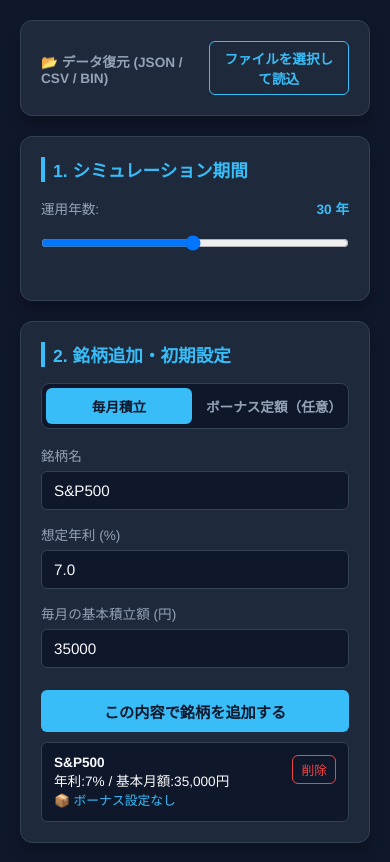
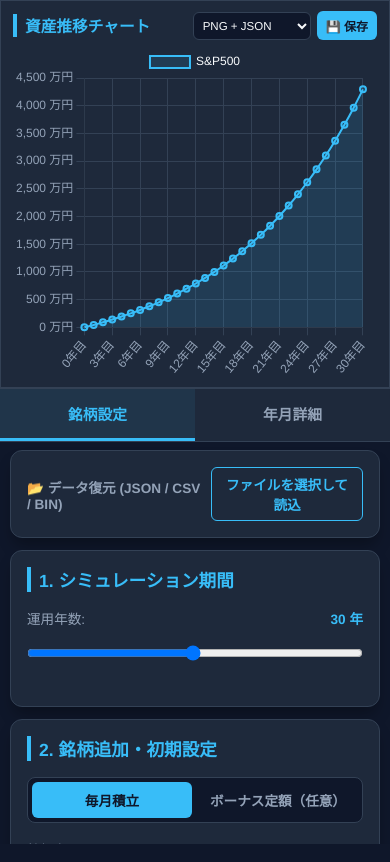
Before and after one commit to ichiyajou0125/asset-trajectory-simulator, a plain HTML site: page index.html in a window 390 px wide. Shown: the top 862 px of the page. Drawn offline with nearby package versions, Linux system fonts and the light colour scheme.

Commit message:
01:[変更]スマホUI対応の新規追加

```diff
--- a/index.html
+++ b/index.html
@@ -1,13 +1,15 @@
 <!DOCTYPE html>
 <html lang="ja">
 <head>
+  <meta name="viewport" content="width=device-width, initial-scale=1, viewport-fit=cover">
+
   <!-- 既存のスクリプト群 -->
   <script src="https://cdn.jsdelivr.net/npm/chart.js"></script>
   <script src="https://cdnjs.cloudflare.com/ajax/libs/html2canvas/1.4.1/html2canvas.min.js"></script>
-  <!-- ★JSZipライブラリを追加 -->
+  <!-- JSZipライブラリ -->
   <script src="https://cdnjs.cloudflare.com/ajax/libs/jszip/3.10.1/jszip.min.js"></script>
+
   <link rel="stylesheet" href="style.css">
-
   <title>資産運用シミュレーション</title>
 </head>
 <body>
@@ -15,16 +17,19 @@
   <input type="file" id="importFile" accept=".zip,.json,.csv,.bin" style="display: none;" onchange="handleFileImport(event)">
 
   <div class="container" id="appContainer">
-  <!-- 左パネル -->
-  <div>
-    <!-- ★データ管理（インポート）カード -->
+    <!-- スマホ用タブ状態（CSSだけで切り替える。JavaScriptでは操作しない） -->
+    <input class="mobile-tab-radio" type="radio" name="mobileView" id="mobileTabAssets" checked>
+    <input class="mobile-tab-radio" type="radio" name="mobileView" id="mobileTabDetails">
+
+    <!-- 左パネル：銘柄設定 -->
+    <div class="settings-panel" id="assetSettingsPanel">
+      <!-- データ管理（インポート）カード -->
       <div class="card io-card">
         <div style="display: flex; justify-content: space-between; align-items: center; gap: 10px;">
           <span style="font-size: 0.85rem; color: var(--text-sub); font-weight: bold;">📂 データ復元 (JSON / CSV / BIN)</span>
           <button class="btn btn-outline" style="width: auto; padding: 6px 14px; font-size: 0.85rem;" onclick="document.getElementById('importFile').click()">
             ファイルを選択して読込
           </button>
-        <input type="file" id="importFile" accept=".json,.csv,.bin" style="display: none;" onchange="handleFileImport(event)">
         </div>
       </div>
 
@@ -36,17 +41,14 @@
         </div>
       </div>
 
-    <!-- 2. 銘柄追加カード（タブ行き来方式） -->
+      <!-- 2. 銘柄追加カード（既存の銘柄内タブはそのまま） -->
       <div class="card">
         <h2>2. 銘柄追加・初期設定</h2>
-
-      <!-- タブボタン -->
         <div class="tab-group">
           <button class="tab-btn active" onclick="switchTab('tab-monthly')">毎月積立</button>
           <button class="tab-btn" onclick="switchTab('tab-bonus')">ボーナス定額（任意）</button>
         </div>
 
-      <!-- 共通入力：銘柄名 ＆ 想定年利 -->
         <div class="form-group">
           <label>銘柄名</label>
           <input type="text" id="assetName" value="S&P500">
@@ -56,7 +58,6 @@
           <input type="number" id="assetReturn" value="7.0" step="0.1">
         </div>
 
-      <!-- タブ1: 毎月積立 -->
         <div id="tab-monthly" class="tab-content active">
           <div class="form-group">
             <label>毎月の基本積立額 (円)</label>
@@ -64,7 +65,6 @@
           </div>
         </div>
 
-      <!-- タブ2: ボーナス定額 -->
         <div id="tab-bonus" class="tab-content">
           <div class="form-group">
             <label>ボーナス月（年2回まで選択可）</label>
@@ -94,7 +94,6 @@
         </div>
 
         <button class="btn" onclick="addAsset()" style="margin-top: 8px;">この内容で銘柄を追加する</button>
-
         <div id="assetList" class="item-list"></div>
       </div>
 
@@ -105,22 +104,19 @@
       </div>
     </div>
 
-  <!-- 右パネル -->
-  <div>
+    <!-- 右パネル：グラフと年月詳細 -->
+    <div class="visual-panel">
       <!-- チャートカード（画像＋データ保存ボタン） -->
       <div class="card" id="chartCard">
         <div class="chart-header">
           <h2 style="margin-bottom: 0;">資産推移チャート</h2>
-        <!-- ★保存形式選択 ＋ PNG＆データ同時出力 -->
           <div class="export-controls" style="display: flex; gap: 8px; align-items: center;">
             <select id="exportFormat" style="width: auto; padding: 6px 10px; font-size: 0.8rem;">
               <option value="json">PNG + JSON</option>
               <option value="csv">PNG + CSV</option>
               <option value="bin">PNG + BIN (バイナリ)</option>
             </select>
-          <button class="btn print-btn" onclick="exportWithData()">
-            💾 保存
-          </button>
+            <button class="btn print-btn" onclick="exportWithData()">💾 保存</button>
           </div>
         </div>
         <div class="chart-container">
@@ -129,40 +125,40 @@
       </div>
 
       <!-- 指定年月編集画面 -->
-    <div class="card">
+      <div class="card" id="detailCard">
         <h2>指定年月の詳細 ＆ 条件編集</h2>
         <div class="form-group">
           <label>時期指定スライダー: <span id="timeLabel" style="font-weight:bold; color:var(--accent);">0年 0ヶ月目</span></label>
           <input type="range" id="timeSlider" min="0" max="360" value="0" oninput="onSliderChange(this.value)">
         </div>
-
         <div style="background:#0f172a; padding:12px; border-radius:6px; border:1px solid var(--border); margin-bottom:16px;">
           <div style="font-size:0.8rem; color:var(--text-sub);">指定時期の合計資産額</div>
           <div id="totalAssetsAtTime" style="font-size:1.3rem; font-weight:bold; color:var(--accent); margin-top:4px;">0 円</div>
           <div id="breakdownAtTime" style="margin-top:8px; font-size:0.8rem; color:var(--text-sub);"></div>
         </div>
-
         <div class="form-group">
           <label>編集対象の銘柄</label>
           <select id="activeAssetSelect"></select>
         </div>
-
         <div style="border-top: 1px solid var(--border); padding-top: 12px; margin-top: 12px;">
           <label style="color: var(--accent); font-weight: bold; margin-bottom: 10px;">この年月からの条件変更</label>
-
           <div class="form-group">
             <label>新しい毎月の積立額 (円)</label>
             <input type="number" id="newMonthlyAmount" value="50000" step="1000">
           </div>
-
           <div class="form-group">
             <label>新しいボーナス1回あたりの追加額 (円)</label>
             <input type="number" id="newBonusAmount" value="100000" step="10000">
           </div>
-
           <button class="btn" onclick="applyTimelineChanges()">この年月から指定条件に変更・適用する</button>
         </div>
       </div>
+    </div>
+
+    <!-- スマホ時だけ表示する画面切替タブ -->
+    <div class="mobile-tabs" aria-label="表示画面の切り替え">
+      <label class="mobile-tab-btn" for="mobileTabAssets">銘柄設定</label>
+      <label class="mobile-tab-btn" for="mobileTabDetails">年月詳細</label>
     </div>
   </div>
 
--- a/style.css
+++ b/style.css
@@ -10,8 +10,20 @@
   --success: #4ade80;
 }
 
-* { box-sizing: border-box; margin: 0; padding: 0; font-family: 'Helvetica Neue', Arial, sans-serif; }
-body { background-color: var(--bg-color); color: var(--text-main); padding: 20px; display: flex; justify-content: center; }
+* {
+  box-sizing: border-box;
+  margin: 0;
+  padding: 0;
+  font-family: 'Helvetica Neue', Arial, sans-serif;
+}
+
+body {
+  background-color: var(--bg-color);
+  color: var(--text-main);
+  padding: 20px;
+  display: flex;
+  justify-content: center;
+}
 
 .container {
   max-width: 1100px;
@@ -20,6 +32,7 @@ body { background-color: var(--bg-color); color: var(--text-main); padding: 20px
   grid-template-columns: 1fr;
   gap: 20px;
 }
+
 @media (min-width: 768px) {
   .container { grid-template-columns: 400px 1fr; }
 }
@@ -33,15 +46,59 @@ body { background-color: var(--bg-color); color: var(--text-main); padding: 20px
   margin-bottom: 20px;
 }
 
-h2 { font-size: 1.1rem; margin-bottom: 16px; color: var(--accent); border-left: 4px solid var(--accent); padding-left: 8px; }
+h2 {
+  font-size: 1.1rem;
+  margin-bottom: 16px;
+  color: var(--accent);
+  border-left: 4px solid var(--accent);
+  padding-left: 8px;
+}
+
 .form-group { margin-bottom: 14px; }
-label { display: block; font-size: 0.85rem; color: var(--text-sub); margin-bottom: 6px; }
-input, select, button { width: 100%; padding: 10px 12px; border-radius: 6px; border: 1px solid var(--border); background-color: #0f172a; color: var(--text-main); font-size: 0.95rem; outline: none; }
+
+label {
+  display: block;
+  font-size: 0.85rem;
+  color: var(--text-sub);
+  margin-bottom: 6px;
+}
+
+input, select, button {
+  width: 100%;
+  padding: 10px 12px;
+  border-radius: 6px;
+  border: 1px solid var(--border);
+  background-color: #0f172a;
+  color: var(--text-main);
+  font-size: 0.95rem;
+  outline: none;
+}
+
 input:focus, select:focus { border-color: var(--accent); }
 
-button.btn { background-color: var(--accent); color: #0f172a; font-weight: bold; cursor: pointer; border: none; transition: background 0.2s; }
-button.btn:hover { background-color: var(--accent-hover); color: #ffffff; }
-button.btn-danger { background-color: transparent; color: var(--danger); border: 1px solid var(--danger); padding: 4px 8px; font-size: 0.8rem; width: auto; cursor: pointer; }
+button.btn {
+  background-color: var(--accent);
+  color: #0f172a;
+  font-weight: bold;
+  cursor: pointer;
+  border: none;
+  transition: background 0.2s;
+}
+
+button.btn:hover {
+  background-color: var(--accent-hover);
+  color: #ffffff;
+}
+
+button.btn-danger {
+  background-color: transparent;
+  color: var(--danger);
+  border: 1px solid var(--danger);
+  padding: 4px 8px;
+  font-size: 0.8rem;
+  width: auto;
+  cursor: pointer;
+}
 
 /* 印刷ボタン用の特殊スタイル */
 .chart-header {
@@ -50,6 +107,7 @@ button.btn-danger { background-color: transparent; color: var(--danger); border:
   align-items: center;
   margin-bottom: 16px;
 }
+
 .print-btn {
   width: auto !important;
   padding: 6px 14px !important;
@@ -58,7 +116,7 @@ button.btn-danger { background-color: transparent; color: var(--danger); border:
   color: #0f172a !important;
 }
 
-/* タブ切替ボタン */
+/* 既存の銘柄追加内タブ */
 .tab-group {
   display: flex;
   gap: 6px;
@@ -68,6 +126,7 @@ button.btn-danger { background-color: transparent; color: var(--danger); border:
   border-radius: 8px;
   border: 1px solid var(--border);
 }
+
 .tab-btn {
   flex: 1;
   background: transparent;
@@ -80,6 +139,7 @@ button.btn-danger { background-color: transparent; color: var(--danger); border:
   border-radius: 6px;
   transition: all 0.2s;
 }
+
 .tab-btn.active {
   background-color: var(--accent);
   color: #0f172a;
@@ -88,11 +148,35 @@ button.btn-danger { background-color: transparent; color: var(--danger); border:
 .tab-content { display: none; }
 .tab-content.active { display: block; }
 
-.item-list { display: flex; flex-direction: column; gap: 8px; margin-top: 10px; }
-.item-card { background: #0f172a; padding: 12px; border-radius: 6px; border: 1px solid var(--border); display: flex; justify-content: space-between; align-items: flex-start; font-size: 0.85rem; }
+.item-list {
+  display: flex;
+  flex-direction: column;
+  gap: 8px;
+  margin-top: 10px;
+}
 
-.chart-container { position: relative; width: 100%; height: 430px; }
-.range-value { float: right; font-weight: bold; color: var(--accent); }
+.item-card {
+  background: #0f172a;
+  padding: 12px;
+  border-radius: 6px;
+  border: 1px solid var(--border);
+  display: flex;
+  justify-content: space-between;
+  align-items: flex-start;
+  font-size: 0.85rem;
+}
+
+.chart-container {
+  position: relative;
+  width: 100%;
+  height: 430px;
+}
+
+.range-value {
+  float: right;
+  font-weight: bold;
+  color: var(--accent);
+}
 
 /* --- 印刷・PDF保存時の専用スタイル --- */
 @media print {
@@ -101,15 +185,19 @@ button.btn-danger { background-color: transparent; color: var(--danger); border:
     color: #0f172a !important;
     padding: 0;
   }
+
   /* 左側の設定パネルやボタン、スライダーはPDFに含めない */
-  .container > div:first-child,
+  .settings-panel,
   .print-btn,
   .card:has(#timeSlider),
   button,
   input,
-  select {
+  select,
+  .mobile-tabs,
+  .mobile-tab-radio {
     display: none !important;
   }
+
   /* カードのデザインを印刷用にクリーンな白背景・黒文字に変更 */
   .card {
     background: #ffffff !important;
@@ -119,12 +207,9 @@ button.btn-danger { background-color: transparent; color: var(--danger); border:
     padding: 0 !important;
     margin-bottom: 0 !important;
   }
-  h2 {
-    color: #0f172a !important;
-  }
-  .chart-container {
-    height: 400px !important;
-  }
+
+  h2 { color: #0f172a !important; }
+  .chart-container { height: 400px !important; }
 }
 
 /* アウトラインボタン（インポート用） */
@@ -133,6 +218,7 @@ button.btn-outline {
   color: var(--accent);
   border: 1px solid var(--accent);
 }
+
 button.btn-outline:hover {
   background-color: var(--accent);
   color: #0f172a;
@@ -144,3 +230,196 @@ button.btn-outline:hover {
     display: none !important;
   }
 }
+
+/* =========================================================
+   スマートフォンUI
+   - JavaScriptは使わず、radio + :checked でタブを切り替える
+   - 768px以上のPCレイアウトには適用しない
+   ========================================================= */
+
+/* タブ状態を持つラジオボタン。視覚的には隠し、ラベルから操作する */
+.mobile-tab-radio {
+  position: absolute;
+  width: 1px !important;
+  height: 1px;
+  padding: 0;
+  margin: -1px;
+  overflow: hidden;
+  clip: rect(0, 0, 0, 0);
+  clip-path: inset(50%);
+  white-space: nowrap;
+  border: 0;
+}
+
+.mobile-tabs { display: none; }
+
+@media (max-width: 767px) {
+  html,
+  body {
+    width: 100%;
+    height: 100%;
+    min-height: 100%;
+  }
+
+  body {
+    display: block;
+    padding: 0;
+    overflow: hidden;
+  }
+
+  #appContainer {
+    display: grid;
+    width: 100%;
+    max-width: none;
+    height: 100vh;
+    height: 100dvh;
+    min-height: 0;
+    overflow: hidden;
+    grid-template-columns: minmax(0, 1fr);
+    grid-template-rows: minmax(210px, 46dvh) 54px minmax(0, 1fr);
+    grid-template-areas:
+      "chart"
+      "tabs"
+      "panel";
+    gap: 0;
+  }
+
+  /* 既存の右側ラッパーをレイアウト上だけ解体し、カードを個別配置する */
+  .visual-panel { display: contents; }
+
+  /* 上半分：グラフ */
+  #chartCard {
+    grid-area: chart;
+    display: flex;
+    flex-direction: column;
+    min-width: 0;
+    min-height: 0;
+    height: 100%;
+    margin: 0;
+    padding: 10px 12px 8px;
+    border-radius: 0;
+    overflow: hidden;
+    box-shadow: none;
+  }
+
+  #chartCard .chart-header {
+    flex: 0 0 auto;
+    display: flex;
+    flex-wrap: wrap;
+    align-items: center;
+    justify-content: space-between;
+    gap: 6px;
+    margin-bottom: 6px;
+  }
+
+  #chartCard .chart-header h2 {
+    flex: 1 1 auto;
+    font-size: 0.98rem;
+    margin-bottom: 0 !important;
+  }
+
+  #chartCard .export-controls {
+    flex: 0 0 auto;
+    gap: 6px !important;
+  }
+
+  #chartCard .export-controls select {
+    max-width: 118px;
+    padding: 6px 5px !important;
+    font-size: 0.72rem !important;
+  }
+
+  #chartCard .print-btn {
+    padding: 6px 9px !important;
+    font-size: 0.75rem !important;
+  }
+
+  #chartCard .chart-container {
+    flex: 1 1 auto;
+    width: 100%;
+    height: auto;
+    min-height: 0;
+  }
+
+  /* タブ行 */
+  .mobile-tabs {
+    grid-area: tabs;
+    display: grid;
+    grid-template-columns: 1fr 1fr;
+    align-items: stretch;
+    background: var(--card-bg);
+    border-top: 1px solid var(--border);
+    border-bottom: 1px solid var(--border);
+  }
+
+  .mobile-tab-btn {
+    display: flex;
+    align-items: center;
+    justify-content: center;
+    min-width: 0;
+    margin: 0;
+    padding: 0 8px;
+    color: var(--text-sub);
+    font-size: 0.92rem;
+    font-weight: bold;
+    text-align: center;
+    border-bottom: 3px solid transparent;
+    cursor: pointer;
+    user-select: none;
+  }
+
+  #mobileTabAssets:checked ~ .mobile-tabs label[for="mobileTabAssets"],
+  #mobileTabDetails:checked ~ .mobile-tabs label[for="mobileTabDetails"] {
+    color: var(--accent);
+    background: rgba(56, 189, 248, 0.08);
+    border-bottom-color: var(--accent);
+  }
+
+  #mobileTabAssets:focus-visible ~ .mobile-tabs label[for="mobileTabAssets"],
+  #mobileTabDetails:focus-visible ~ .mobile-tabs label[for="mobileTabDetails"] {
+    outline: 2px solid var(--accent);
+    outline-offset: -4px;
+  }
+
+  /* 銘柄設定タブの表示領域 */
+  .settings-panel {
+    grid-area: panel;
+    display: block;
+    min-width: 0;
+    min-height: 0;
+    height: 100%;
+    padding: 8px 10px calc(14px + env(safe-area-inset-bottom));
+    overflow-x: hidden;
+    overflow-y: auto;
+    overscroll-behavior: contain;
+    -webkit-overflow-scrolling: touch;
+  }
+
+  .settings-panel .card {
+    padding: 16px;
+    margin-bottom: 12px;
+  }
+
+  /* 年月詳細タブの表示領域 */
+  #detailCard {
+    grid-area: panel;
+    display: none;
+    min-width: 0;
+    min-height: 0;
+    height: 100%;
+    margin: 0;
+    padding: 16px 14px calc(18px + env(safe-area-inset-bottom));
+    border-radius: 0;
+    overflow-x: hidden;
+    overflow-y: auto;
+    overscroll-behavior: contain;
+    -webkit-overflow-scrolling: touch;
+    box-shadow: none;
+  }
+
+  /* ラジオボタンの状態に応じて下部パネルだけを切り替える */
+  #mobileTabAssets:checked ~ .settings-panel { display: block; }
+  #mobileTabAssets:checked ~ .visual-panel #detailCard { display: none; }
+  #mobileTabDetails:checked ~ .settings-panel { display: none; }
+  #mobileTabDetails:checked ~ .visual-panel #detailCard { display: block; }
+}
```
Lines whose indentation alone changed are shown as unchanged.
